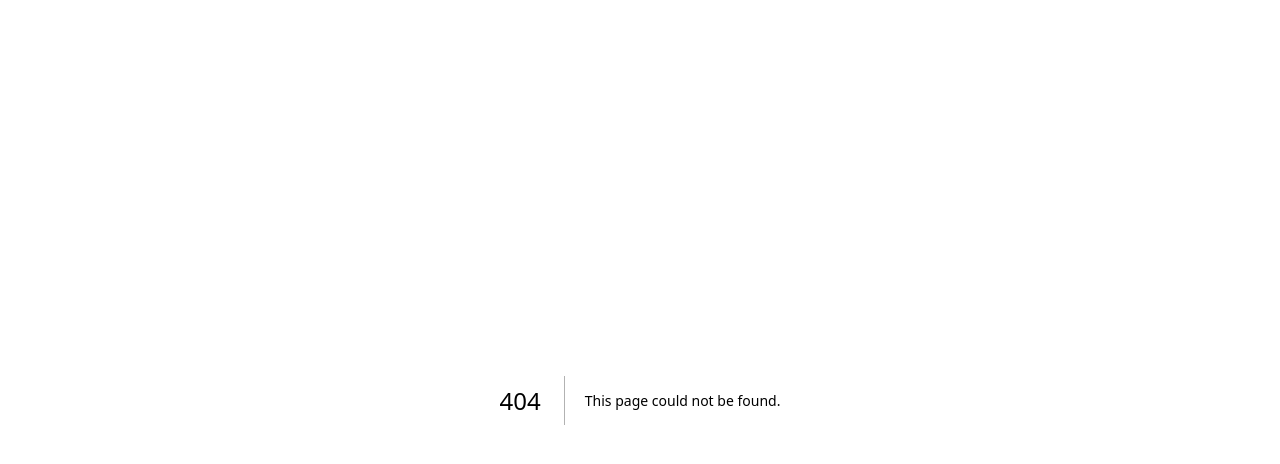
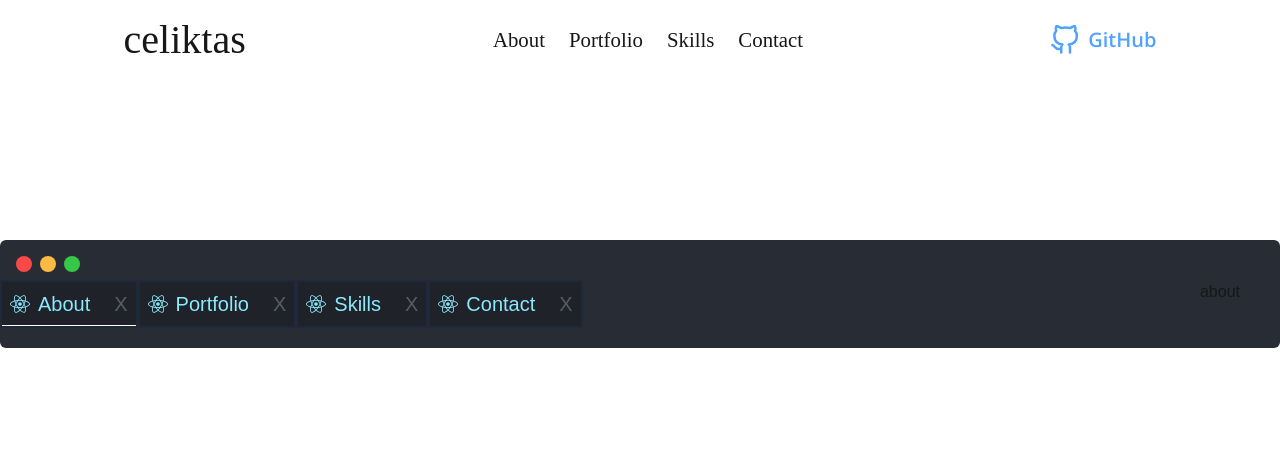
Before and after one commit to talhaceliktas/talhaceliktas-website, a Next.js app: page /about in a window 1280 px wide. Before the commit this address had no page. Shown: the top 464 px of the page. Built offline with nearby package versions, Linux system fonts and the light colour scheme; a web font is replaced by a local one.

Commit message:
ide pages setted.

```diff
--- a/app/page.jsx
+++ b/app/_components/HomeLayout.jsx
@@ -1,19 +1,13 @@
 "use client";
 
 import { useState } from "react";
-import About from "./_components/About";
-import Intro from "./_components/Intro";
-import Navbar from "./_components/Navbar";
-import IDEBox from "./_components/IDEBox";
+import Intro from "./Intro";
+import Navbar from "./Navbar";
+import IDEBox from "./IDEBox";
 
-const pages = [
-  { name: "About", opened: true },
-  { name: "Portfolio", opened: false },
-  { name: "Skills", opened: true },
-  { name: "Contact", opened: false },
-];
+const pages = ["About", "Portfolio", "Skills", "Contact"];
 
-export default function Home() {
+export default function HomeLayout({ children }) {
   const [introIsVisible, setIntroIsVisible] = useState(false);
   const [openedPages, setOpenedPages] = useState(pages);
 
@@ -26,7 +20,7 @@ export default function Home() {
       <Navbar />
       {!introIsVisible && (
         <IDEBox openedPages={openedPages} setOpenedPages={setOpenedPages}>
-          <About />
+          {children}
         </IDEBox>
       )}
     </main>
--- a/app/_components/IDEBox.jsx
+++ b/app/_components/IDEBox.jsx
@@ -3,12 +3,14 @@
 import React, { useState } from "react";
 import IDEButtons from "./IDEButtons";
 import IDEPages from "./IDEPages";
+import IDELocation from "./IDELocation";
 
 const IDEBox = ({ openedPages, setOpenedPages, children }) => {
   return (
     <div className="mt-60 flex justify-center my-0 mx-auto max-w-[1280px] p-10 bg-[#282C34] rounded-md relative">
       <IDEButtons />
       <IDEPages openedPages={openedPages} setOpenedPages={setOpenedPages} />
+      <IDELocation />
       <div>{children}</div>
     </div>
   );
--- a/app/_components/About.jsx
+++ b/app/_components/IDELocation.jsx
@@ -5,7 +5,7 @@ import { FaReact } from "react-icons/fa";
 
 gsap.registerPlugin(ScrambleTextPlugin);
 
-const About = () => {
+const IDELocation = ({ children }) => {
   useGSAP(() => {
     const tl = gsap.timeline();
 
@@ -20,7 +20,7 @@ const About = () => {
       ".about-title-2",
       {
         scrambleText: {
-          text: "About.jsx",
+          text: children,
           chars: "XO",
           revealDelay: 0.4,
           speed: 0.5,
@@ -41,4 +41,4 @@ const About = () => {
   );
 };
 
-export default About;
+export default IDELocation;
--- a/app/_components/IDEPages.jsx
+++ b/app/_components/IDEPages.jsx
@@ -1,31 +1,55 @@
-import React from "react";
+import Link from "next/link";
+import { usePathname } from "next/navigation";
+import React, { useEffect } from "react";
 import { FaReact } from "react-icons/fa";
 
 const IDEPages = ({ openedPages, setOpenedPages }) => {
+  const path = usePathname();
+  const pathName = path.replace("/", "");
+
+  useEffect(() => {
+    setOpenedPages((pages) => {
+      const pathLower = pathName.toLowerCase();
+
+      if (pages.some((p) => p.toLowerCase() === pathLower)) return pages;
+
+      const formattedPath =
+        pathLower.charAt(0).toUpperCase() + pathLower.slice(1);
+
+      return [...pages, formattedPath];
+    });
+  }, [pathName, setOpenedPages]);
+
   function closePage(pageName) {
-    setOpenedPages((pages) => pages.filter((page) => page.name !== pageName));
+    setOpenedPages((pages) => pages.filter((page) => page !== pageName));
   }
 
   return (
     <div className="absolute left-0 flex items-center text-xl text-react-blue bg-[#1f2228]">
-      {openedPages.map((page) =>
-        page.opened ? (
-          <div
-            key={page.name}
-            className="flex items-center border-2 border-gray-800 justify-between"
+      {openedPages.map((page) => (
+        <Link
+          className="flex items-center border-2 border-gray-800 justify-between relative"
+          href={`/${page.toLowerCase()}`}
+          key={page}
         >
           <div className="flex gap-x-2 py-2 pr-6 pl-2 items-center">
-              <FaReact /> {page.name}
+            <FaReact /> {page}
           </div>
           <button
             className="cursor-pointer text-[#585c64] mr-2"
-              onClick={() => closePage(page.name)}
+            onClick={(e) => {
+              e.preventDefault();
+              e.stopPropagation();
+              closePage(page);
+            }}
           >
             X
           </button>
-          </div>
-        ) : null
+          {page.toLowerCase() === pathName && (
+            <span className="w-full h-[1px] bottom-0 left-0 bg-white absolute"></span>
           )}
+        </Link>
+      ))}
     </div>
   );
 };
--- /dev/null
+++ b/app/about/page.jsx
@@ -0,0 +1,7 @@
+import React from "react";
+
+const Page = () => {
+  return <div>about</div>;
+};
+
+export default Page;
--- /dev/null
+++ b/app/contact/page.jsx
@@ -0,0 +1,7 @@
+import React from "react";
+
+const Page = () => {
+  return <div>contact</div>;
+};
+
+export default Page;
--- a/app/layout.jsx
+++ b/app/layout.jsx
@@ -1,3 +1,4 @@
+import HomeLayout from "./_components/HomeLayout";
 import "./globals.css";
 
 import { Open_Sans } from "next/font/google";
@@ -18,7 +19,9 @@ export default function RootLayout({ children }) {
           rel="stylesheet"
         />
       </head>
-      <body className={`antialiased`}>{children}</body>
+      <body className={`antialiased`}>
+        <HomeLayout>{children}</HomeLayout>
+      </body>
     </html>
   );
 }
--- /dev/null
+++ b/app/portfolio/page.jsx
@@ -0,0 +1,7 @@
+import React from "react";
+
+const Page = () => {
+  return <div>portfolio</div>;
+};
+
+export default Page;
--- /dev/null
+++ b/app/skills/page.jsx
@@ -0,0 +1,7 @@
+import React from "react";
+
+const Page = () => {
+  return <div>skills</div>;
+};
+
+export default Page;
--- a/next.config.mjs
+++ b/next.config.mjs
@@ -1,4 +1,14 @@
 /** @type {import('next').NextConfig} */
-const nextConfig = {};
+const nextConfig = {
+  async redirects() {
+    return [
+      {
+        source: "/",
+        destination: "/about",
+        permanent: true,
+      },
+    ];
+  },
+};
 
 export default nextConfig;
```
Lines whose indentation alone changed are shown as unchanged.
